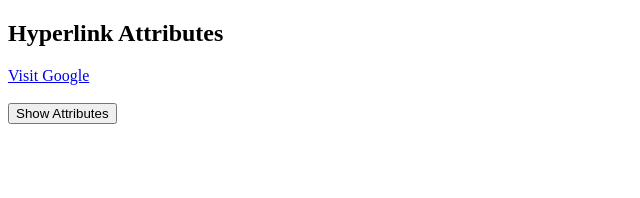
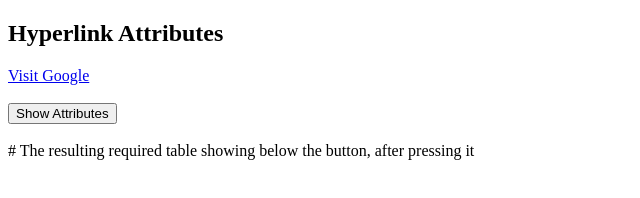
Before and after one commit to TehreemFatima-23/Web_Development_Coursework, a plain HTML site: page LabWork/DOMandEventTasks/Task3/index.html in a window 1280 px wide. Shown: the whole page, without its empty margins (0-640 px from the left). Drawn offline with Linux system fonts and the light colour scheme.

Commit message:
Addition of comments in the task 3 of DOM for better understanding

```diff
--- a/LabWork/DOMandEventTasks/Task3/index.html
+++ b/LabWork/DOMandEventTasks/Task3/index.html
@@ -12,6 +12,7 @@
     <br><br>
     <button id="showAttributes">Show Attributes</button>
     <br><br>
+    # The resulting required table showing below the button, after pressing it
     <div id="result"></div>
 
     <script src="script.js"></script>
```
